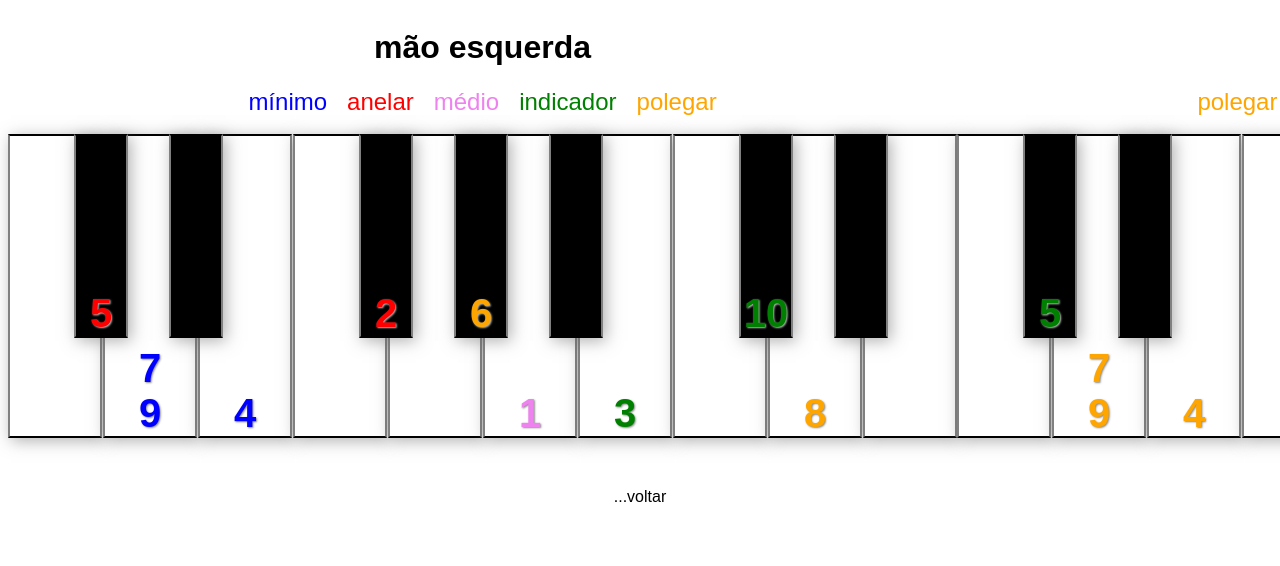
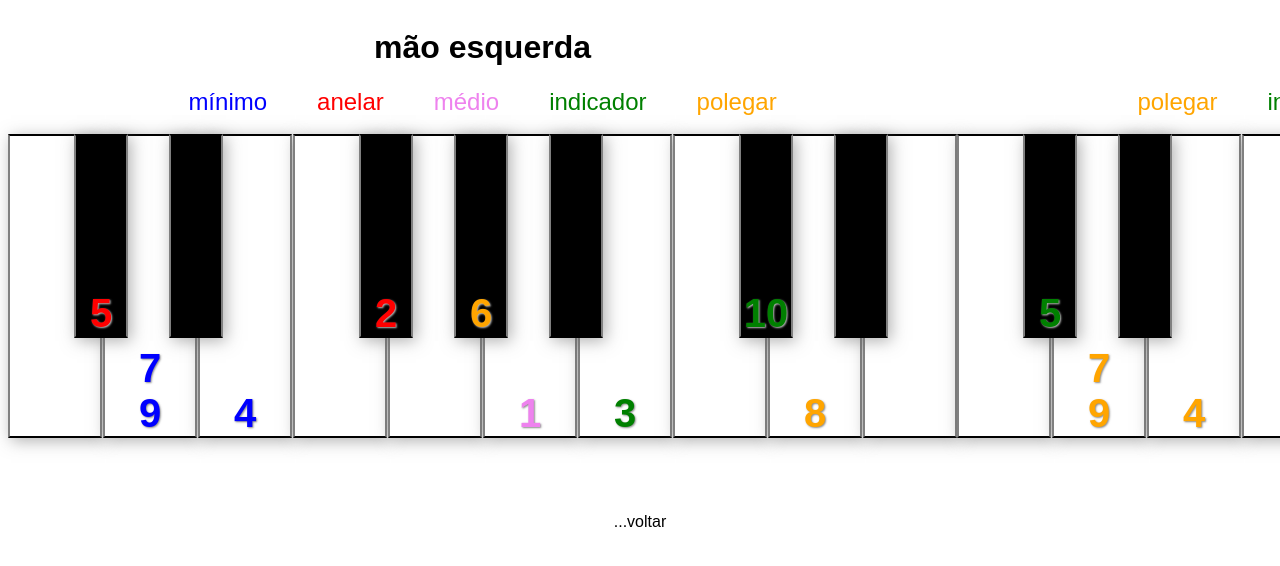
Before and after one commit to crisstanza/my.piano.charts, a plain HTML site: page audioslave_like-a-stone.html in a window 1280 px wide. Shown: the top 566 px of the page. Drawn offline with Linux system fonts and the light colour scheme.

Commit message:
Layout fixes.

```diff
--- a/css/css.css
+++ b/css/css.css
@@ -17,10 +17,10 @@ a:hover { text-decoration: underline; }
 .column-2 { flex: 50%; }
 
 div.legend, footer { text-align: center; }
-footer { padding-top: 50px; }
+footer { padding-top: 75px; }
 
 div.legend span { font-size: 1.5em; }
-div.legend span:not(:last-child) { padding-right: 20px; }
+div.legend span:not(:last-child) { padding-right: 50px; }
 
 div.chart {
 	display: flex;
```
Also changed, not shown: index.html (+1 -1 lines).
